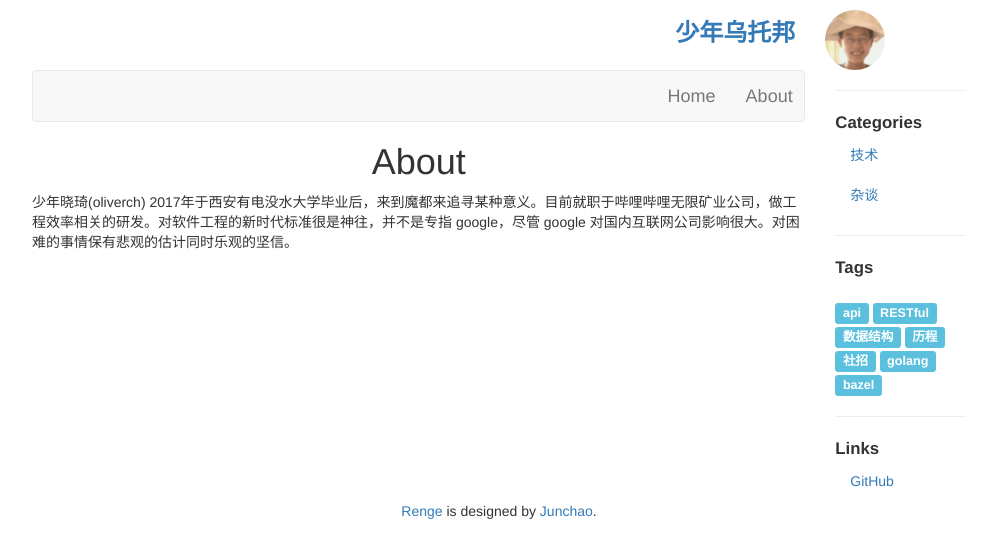
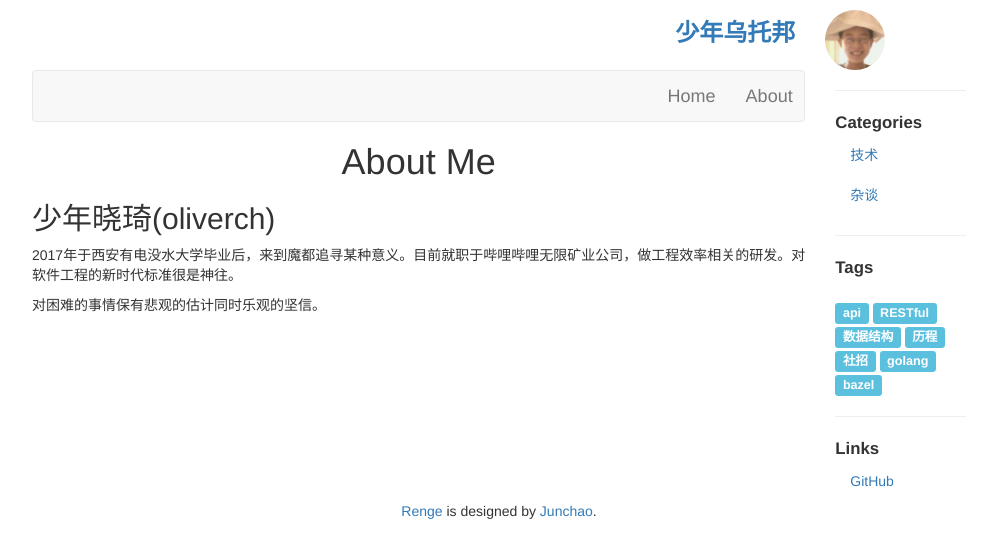
Before and after one commit to snxq/snxq.github.io, a Jekyll site: the page built from about.md, in a window 1280 px wide. Shown: the top 558 px of the page, without its empty margins (141-1138 px from the left). Built offline with Jekyll 4.4.1, drawn with Linux system fonts in a browser that asks for light colours.

Commit message:
:speech_balloon: update about me

```diff
--- a/about.md
+++ b/about.md
@@ -1,7 +1,12 @@
 ---
 layout: page
-title: About
+title: About Me
 permalink: /about/
 ---
 
-少年晓琦(oliverch) 2017年于西安有电没水大学毕业后，来到魔都来追寻某种意义。目前就职于哔哩哔哩无限矿业公司，做工程效率相关的研发。对软件工程的新时代标准很是神往，并不是专指 google，尽管 google 对国内互联网公司影响很大。对困难的事情保有悲观的估计同时乐观的坚信。
+少年晓琦(oliverch)
+---
+
+2017年于西安有电没水大学毕业后，来到魔都追寻某种意义。目前就职于哔哩哔哩无限矿业公司，做工程效率相关的研发。对软件工程的新时代标准很是神往。
+
+对困难的事情保有悲观的估计同时乐观的坚信。
```
